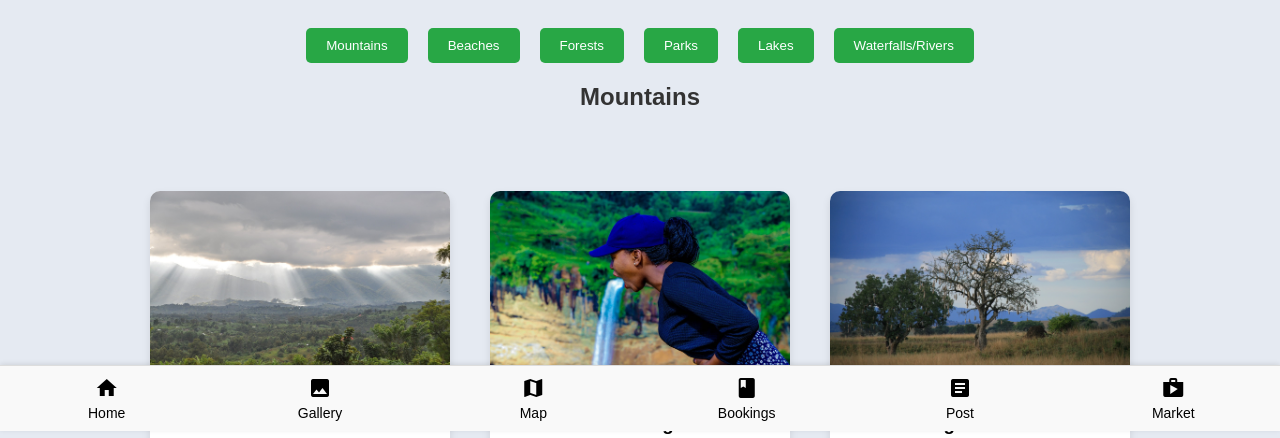
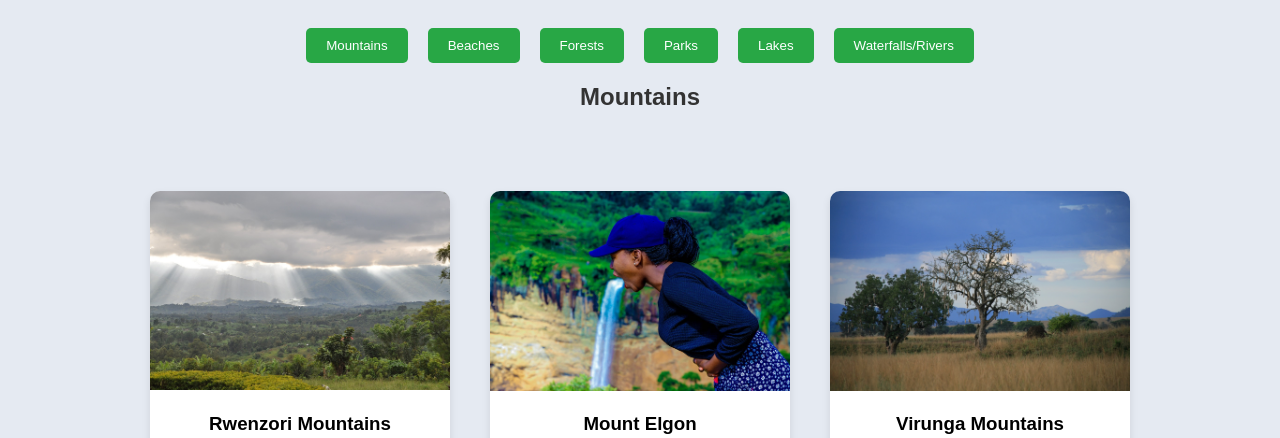
Before and after one commit to KatoDesire63/ZulaUga-App, a website: page natural.html in a window 1280 px wide. Shown: the part 369-807 px from the top of the page. Drawn offline with Linux system fonts and the light colour scheme; files whose address does not match are found by name.

Commit message:
Update natural.html

```diff
--- a/natural.html
+++ b/natural.html
@@ -6,48 +6,6 @@
 	<title></title>
 	<link rel="stylesheet" type="text/css" href="css\styles.css">
    <link href="https://fonts.googleapis.com/icon?family=Material+Icons" rel="stylesheet">
-   <style>
-      .navbar {
-         position: fixed;
-         bottom: 0;
-         width: 100%;
-         display: flex;
-         justify-content: space-around;
-         background-color: #f9f9f9;
-         border-top: 1px solid #ddd;
-         box-shadow: 0 -1px 5px rgba(0, 0, 0, 0.1);
-      }
-
-      .navbar a {
-         display: flex;
-         flex-direction: column;
-         align-items: center;
-         justify-content: center;
-         flex: 1;
-         padding: 10px 0;
-         text-align: center;
-         text-decoration: none;
-         color: #000;
-         font-size: 14px;
-         transition: background-color 0.3s ease;
-      }
-
-      .navbar a:hover,
-      .navbar a.active {
-         background-color: #333;
-      }
-
-      .material-icons {
-         font-size: 24px;
-         margin-bottom: 5px;
-      }
-
-      .content {
-         padding: 20px;
-         margin-bottom: 60px; /* Space for the fixed navbar */
-      }
-
-   </style>
 </head>
 <body>
 
@@ -697,37 +655,33 @@
          </div>
       </section>
 
-      <div class="navbar" role="navigation" aria-label="Main navigation">
-        <a href="index.html" id="nav-home">
-            <span class="material-icons">home</span>
-            Home
-        </a>
-        <a href="gallery.html" id="nav-gallery">
-            <span class="material-icons">photo</span>
-            Gallery
-        </a>
-        <a href="map.html" id="nav-map">
-            <span class="material-icons">map</span>
-            Map
-        </a>
-        <a href="bookings.html" id="nav-bookings">
-            <span class="material-icons">book</span>
-            Bookings
-        </a>
-        <a href="posts.html" id="nav-posts">
-          <span class="material-icons">article</span>
-           Post
-        </a>
-        <a href="business-post.html" id="nav-posts">
-          <span class="material-icons">shop</span>
-           Market
-        </a>
-
-
+      <div class="bottom-nav-container"></div>
    </main>
 
 
    <script src="js\scripts.js">
+      // Function to load the bottom navigation bar from an external file
+        function loadBottomNav() {
+            fetch('bottom-nav.html')
+                .then(response => response.text())
+                .then(data => {
+                    document.getElementById('bottom-nav-container').innerHTML = data;
+                    addNavEventListeners();
+                });
+        }
+
+
+        // Load the bottom navigation bar when the page loads
+        document.addEventListener('DOMContentLoaded', loadBottomNav);
+        document.addEventListener("DOMContentLoaded", function() {
+            fetch('bottom-nav.html')
+              .then(response => response.text())
+              .then(data => {
+                  document.getElementById('bottom-nav-container').innerHTML = data;
+               });
+        });
+
+
       function handleNavClick(event) {
             event.preventDefault();
             document.querySelectorAll('.navbar a').forEach(navLink => {
```
